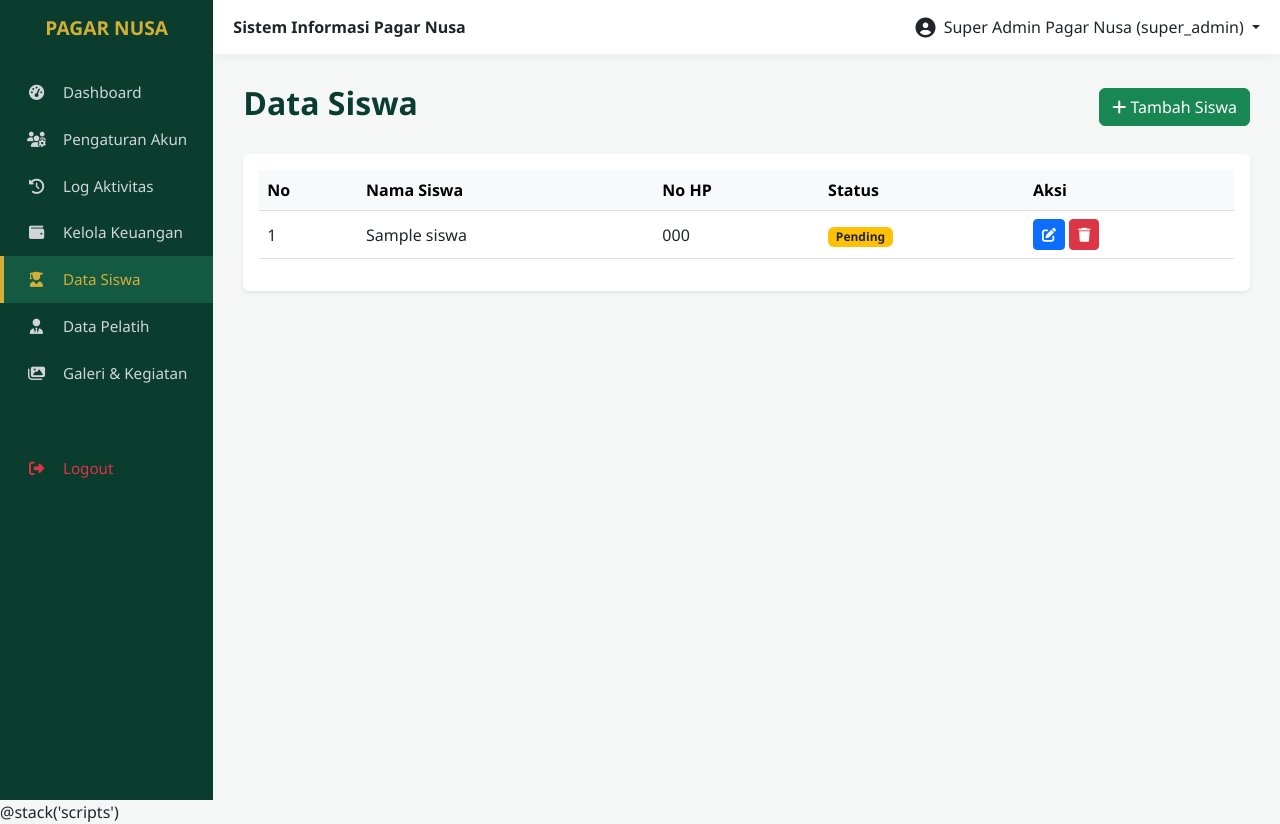
After one commit to SeanDedsec/pagarnusa-ululalbab, a Laravel app: page /admin/siswa in a window 1280 px wide. The commit adds this page. Run offline with Laravel 12, Linux system fonts and the light colour scheme; a user stored in the database is signed in; data comes from the database, SQL or seed files in the repository; tables that the repository leaves empty hold one stand-in row (values such as "Sample post").

Commit message:
Fix: Berhasil menambahkan status pending pada tabel siswa

```diff
--- /dev/null
+++ b/app/Http/Controllers/Admin/StudentController.php
@@ -0,0 +1,64 @@
+<?php
+
+namespace App\Http\Controllers\Admin;
+
+use App\Http\Controllers\Controller;
+use Illuminate\Http\Request;
+use App\Models\Siswa;
+
+class StudentController extends Controller
+{
+    // 1. Menampilkan halaman dan data siswa
+    public function index()
+    {
+        $siswa = Siswa::orderBy('created_at', 'desc')->get();
+        return view('admin.pages.students', compact('siswa'));
+    }
+
+    // 2. Menyimpan data siswa baru (dari Admin)
+    public function store(Request $request)
+    {
+        $request->validate([
+            'nama_siswa' => 'required|string|max:255',
+            'alamat' => 'required|string',
+            'no_hp' => 'required|numeric',
+            'tanggal_lahir' => 'required|date',
+        ]);
+
+        Siswa::create([
+            'nama_siswa' => $request->nama_siswa,
+            'alamat' => $request->alamat,
+            'no_hp' => $request->no_hp,
+            'tanggal_lahir' => $request->tanggal_lahir,
+            'status' => 'aktif', // Admin menambah data = langsung aktif
+        ]);
+
+        return redirect()->back()->with('sukses', 'Data siswa berhasil ditambahkan!');
+    }
+
+    // 3. Mengupdate data siswa
+    public function update(Request $request, $id)
+    {
+        $request->validate([
+            'nama_siswa' => 'required|string|max:255',
+            'alamat' => 'required|string',
+            'no_hp' => 'required|numeric',
+            'tanggal_lahir' => 'required|date',
+            'status' => 'required|in:pending,aktif,nonaktif'
+        ]);
+
+        $siswa = Siswa::findOrFail($id);
+        $siswa->update($request->all());
+
+        return redirect()->back()->with('sukses', 'Data siswa berhasil diperbarui!');
+    }
+
+    // 4. Menghapus data siswa
+    public function destroy($id)
+    {
+        $siswa = Siswa::findOrFail($id);
+        $siswa->delete();
+
+        return redirect()->back()->with('sukses', 'Data siswa berhasil dihapus!');
+    }
+}
--- a/app/Models/Siswa.php
+++ b/app/Models/Siswa.php
@@ -9,7 +9,7 @@ class Siswa extends Model
 {
     use HasFactory;
 
-    protected $tabel = "siswa";
+    protected $table = 'siswa';
 
     protected $fillable = [
         'nama_siswa',
--- a/resources/views/admin/layouts/app.blade.php
+++ b/resources/views/admin/layouts/app.blade.php
@@ -100,7 +100,7 @@
                         <a class="nav-link" href="#"><i class="fas fa-wallet"></i> Kelola Keuangan</a>
                     </li>
                     <li class="nav-item">
-                        <a class="nav-link" href="#"><i class="fas fa-user-graduate"></i> Data Siswa</a>
+                        <a class="nav-link {{ request()->is('admin/siswa') ? 'active' : '' }}" href="/admin/siswa"><i class="fas fa-user-graduate"></i> Data Siswa</a>
                     </li>
                     <li class="nav-item">
                         <a class="nav-link" href="#"><i class="fas fa-user-tie"></i> Data Pelatih</a>
@@ -175,5 +175,7 @@
     </div>
 
     <script src="https://cdn.jsdelivr.net/npm/bootstrap@5.3.0/dist/js/bootstrap.bundle.min.js"></script>
+
+    @@stack('scripts')
 </body>
 </html>
--- /dev/null
+++ b/resources/views/admin/pages/students.blade.php
@@ -0,0 +1,188 @@
+@extends('admin.layouts.app')
+
+@section('content')
+    <div class="d-flex justify-content-between align-items-center mb-4">
+        <h2 class="fw-bold" style="color: var(--hijau-tua);">Data Siswa</h2>
+        <button class="btn btn-success" data-bs-toggle="modal" data-bs-target="#modalTambah">
+            <i class="fas fa-plus"></i> Tambah Siswa
+        </button>
+    </div>
+
+    @if(session('sukses'))
+        <div class="alert alert-success alert-dismissible fade show">
+            {{ session('sukses') }}
+            <button type="button" class="btn-close" data-bs-dismiss="alert"></button>
+        </div>
+    @endif
+
+    <div class="card border-0 shadow-sm">
+        <div class="card-body table-responsive">
+            <table class="table table-hover align-middle">
+                <thead class="table-light">
+                    <tr>
+                        <th>No</th>
+                        <th>Nama Siswa</th>
+                        <th>No HP</th>
+                        <th>Status</th>
+                        <th>Aksi</th>
+                    </tr>
+                </thead>
+                <tbody>
+                    @forelse($siswa as $index => $s)
+                    <tr>
+                        <td>{{ $index + 1 }}</td>
+                        <td>{{ $s->nama_siswa }}</td>
+                        <td>{{ $s->no_hp }}</td>
+                        <td>
+                            @if($s->status == 'aktif')
+                                <span class="badge bg-success">Aktif</span>
+                            @elseif($s->status == 'pending')
+                                <span class="badge bg-warning text-dark">Pending</span>
+                            @else
+                                <span class="badge bg-danger">Nonaktif</span>
+                            @endif
+                        </td>
+                        <td>
+                            <button class="btn btn-sm btn-primary" data-bs-toggle="modal" data-bs-target="#modalEdit"
+                                data-id="{{ $s->id }}"
+                                data-nama="{{ $s->nama_siswa }}"
+                                data-alamat="{{ $s->alamat }}"
+                                data-hp="{{ $s->no_hp }}"
+                                data-tgl="{{ $s->tanggal_lahir }}"
+                                data-status="{{ $s->status }}">
+                                <i class="fas fa-edit"></i>
+                            </button>
+
+                            <button class="btn btn-sm btn-danger" data-bs-toggle="modal" data-bs-target="#modalHapus"
+                                data-id="{{ $s->id }}"
+                                data-nama="{{ $s->nama_siswa }}">
+                                <i class="fas fa-trash"></i>
+                            </button>
+                        </td>
+                    </tr>
+                    @empty
+                    <tr>
+                        <td colspan="5" class="text-center">Belum ada data siswa.</td>
+                    </tr>
+                    @endforelse
+                </tbody>
+            </table>
+        </div>
+    </div>
+
+    <div class="modal fade" id="modalTambah" tabindex="-1">
+        <div class="modal-dialog">
+            <div class="modal-content">
+                <form action="/admin/siswa" method="POST">
+                    @csrf
+                    <div class="modal-header">
+                        <h5 class="modal-title">Tambah Siswa</h5>
+                        <button type="button" class="btn-close" data-bs-dismiss="modal"></button>
+                    </div>
+                    <div class="modal-body">
+                        <div class="mb-2"><label>Nama Siswa</label><input type="text" name="nama_siswa" class="form-control" required></div>
+                        <div class="mb-2"><label>Alamat</label><textarea name="alamat" class="form-control" required></textarea></div>
+                        <div class="mb-2"><label>No HP</label><input type="number" name="no_hp" class="form-control" required></div>
+                        <div class="mb-2"><label>Tanggal Lahir</label><input type="date" name="tanggal_lahir" class="form-control" required></div>
+                    </div>
+                    <div class="modal-footer">
+                        <button type="button" class="btn btn-secondary" data-bs-dismiss="modal">Batal</button>
+                        <button type="submit" class="btn btn-success">Simpan</button>
+                    </div>
+                </form>
+            </div>
+        </div>
+    </div>
+
+    <div class="modal fade" id="modalEdit" tabindex="-1">
+        <div class="modal-dialog">
+            <div class="modal-content">
+
+                <form id="formEdit" method="POST">
+                    @csrf
+                    @method('PUT')
+                    <div class="modal-header">
+                        <h5 class="modal-title">Edit Data Siswa</h5>
+                        <button type="button" class="btn-close" data-bs-dismiss="modal"></button>
+                    </div>
+                    <div class="modal-body">
+                        <div class="mb-2"><label>Nama Siswa</label><input type="text" name="nama_siswa" id="edit_nama" class="form-control" required></div>
+                        <div class="mb-2"><label>Alamat</label><textarea name="alamat" id="edit_alamat" class="form-control" required></textarea></div>
+                        <div class="mb-2"><label>No HP</label><input type="number" name="no_hp" id="edit_hp" class="form-control" required></div>
+                        <div class="mb-2"><label>Tanggal Lahir</label><input type="date" name="tanggal_lahir" id="edit_tgl" class="form-control" required></div>
+                        <div class="mb-2">
+                            <label>Status</label>
+                            <select name="status" id="edit_status" class="form-control" required>
+                                <option value="pending">Pending</option>
+                                <option value="aktif">Aktif</option>
+                                <option value="nonaktif">Nonaktif</option>
+                            </select>
+                        </div>
+                    </div>
+                    <div class="modal-footer">
+                        <button type="button" class="btn btn-secondary" data-bs-dismiss="modal">Batal</button>
+                        <button type="submit" class="btn btn-primary">Update</button>
+                    </div>
+                </form>
+            </div>
+        </div>
+    </div>
+
+    <div class="modal fade" id="modalHapus" tabindex="-1">
+        <div class="modal-dialog">
+            <div class="modal-content">
+                <form id="formHapus" method="POST">
+                    @csrf
+                    @method('DELETE')
+                    <div class="modal-header">
+                        <h5 class="modal-title">Konfirmasi Hapus</h5>
+                        <button type="button" class="btn-close" data-bs-dismiss="modal"></button>
+                    </div>
+                    <div class="modal-body">
+                        <p>Apakah Anda yakin ingin menghapus data <strong id="hapus_nama"></strong>?</p>
+                    </div>
+                    <div class="modal-footer">
+                        <button type="button" class="btn btn-secondary" data-bs-dismiss="modal">Batal</button>
+                        <button type="submit" class="btn btn-danger">Hapus</button>
+                    </div>
+                </form>
+            </div>
+        </div>
+    </div>
+@endsection
+
+@push('scripts')
+
+<script>
+    document.addEventListener('DOMContentLoaded', function () {
+
+        var modalEdit = document.getElementById('modalEdit');
+        modalEdit.addEventListener('show.bs.modal', function (event) {
+            var button = event.relatedTarget;
+            var id = button.getAttribute('data-id');
+            var nama = button.getAttribute('data-nama');
+            var alamat = button.getAttribute('data-alamat');
+            var hp = button.getAttribute('data-hp');
+            var tgl = button.getAttribute('data-tgl');
+            var status = button.getAttribute('data-status');
+
+            document.getElementById('formEdit').action = '/admin/siswa/' + id;
+            document.getElementById('edit_nama').value = nama;
+            document.getElementById('edit_alamat').value = alamat;
+            document.getElementById('edit_hp').value = hp;
+            document.getElementById('edit_tgl').value = tgl;
+            document.getElementById('edit_status').value = status;
+        });
+
+        var modalHapus = document.getElementById('modalHapus');
+        modalHapus.addEventListener('show.bs.modal', function (event) {
+            var button = event.relatedTarget;
+            var id = button.getAttribute('data-id');
+            var nama = button.getAttribute('data-nama');
+
+            document.getElementById('formHapus').action = '/admin/siswa/' + id;
+            document.getElementById('hapus_nama').textContent = nama;
+        });
+    });
+</script>
+@endpush
--- a/routes/web.php
+++ b/routes/web.php
@@ -1,7 +1,9 @@
 <?php
 
 use Illuminate\Support\Facades\Route;
+use App\Http\Controllers\Site\RegistrationController;
 use App\Http\Controllers\auth\LoginController;
+use App\Http\Controllers\Admin\StudentController;
 
 /*halaman public*/
 Route::get('/', function () {
@@ -21,3 +23,15 @@ Route::post('/admin/logout', [LoginController::class, 'logout'])->name('logout')
 Route::get('/admin/dashboard', function () {
     return view('admin.pages.dashboard');
 })->middleware('auth');
+
+Route::middleware('auth')->prefix('admin')->group(function () {
+    Route::get('/dashboard', function () {
+        return view('admin.pages.dashboard');
+    });
+
+    /* data siswa */
+    Route::get('/siswa', [StudentController::class, 'index']);
+    Route::post('/siswa', [StudentController::class, 'store']);
+    Route::put('/siswa/{id}', [StudentController::class, 'update']);
+    Route::delete('/siswa/{id}', [StudentController::class, 'destroy']);
+});
```
Also changed, not shown: app/Http/Controllers/Site/RegistrationController.php (+5 -4 lines), database/migrations/2026_11_11_054306_create_siswa_table.php.
